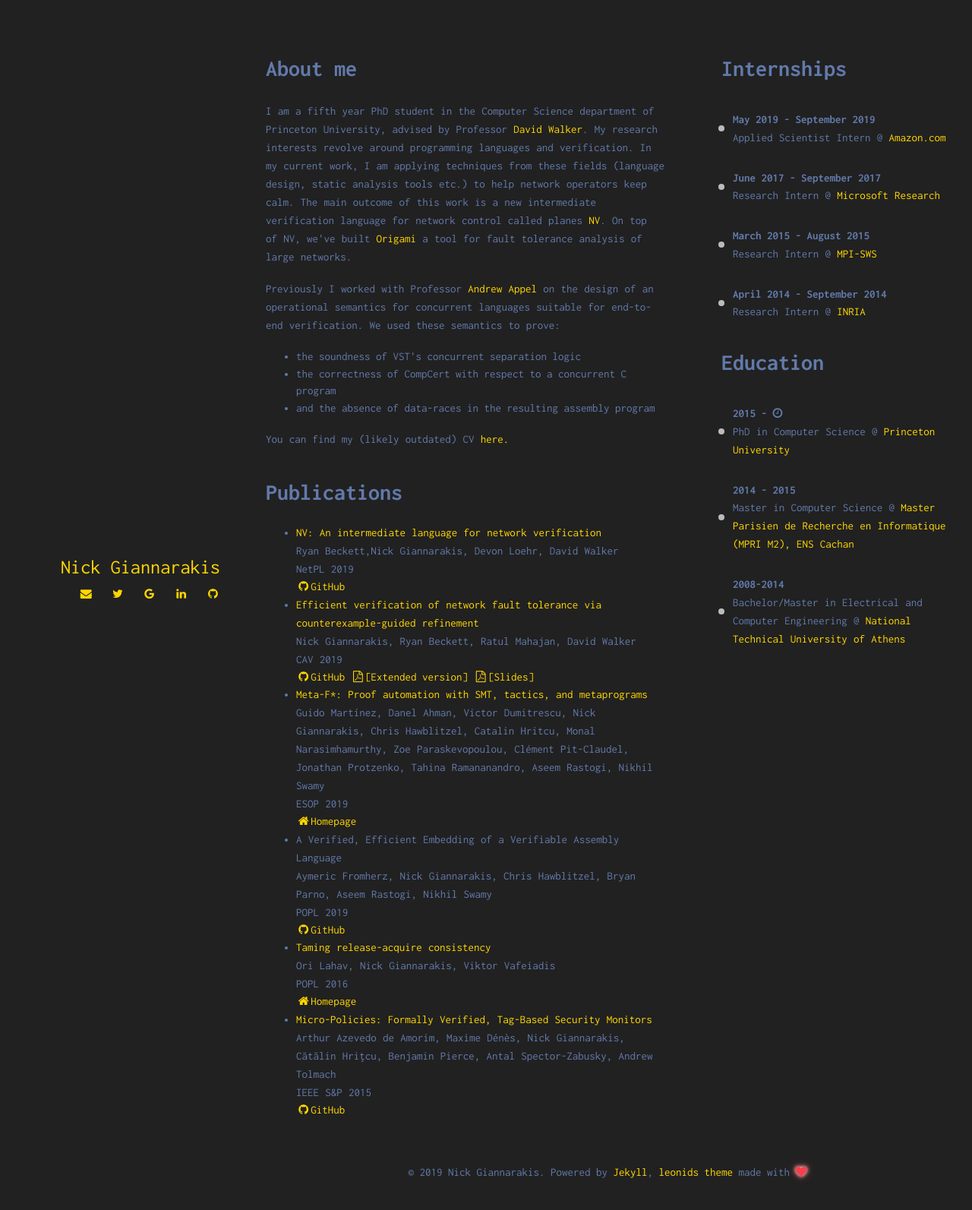
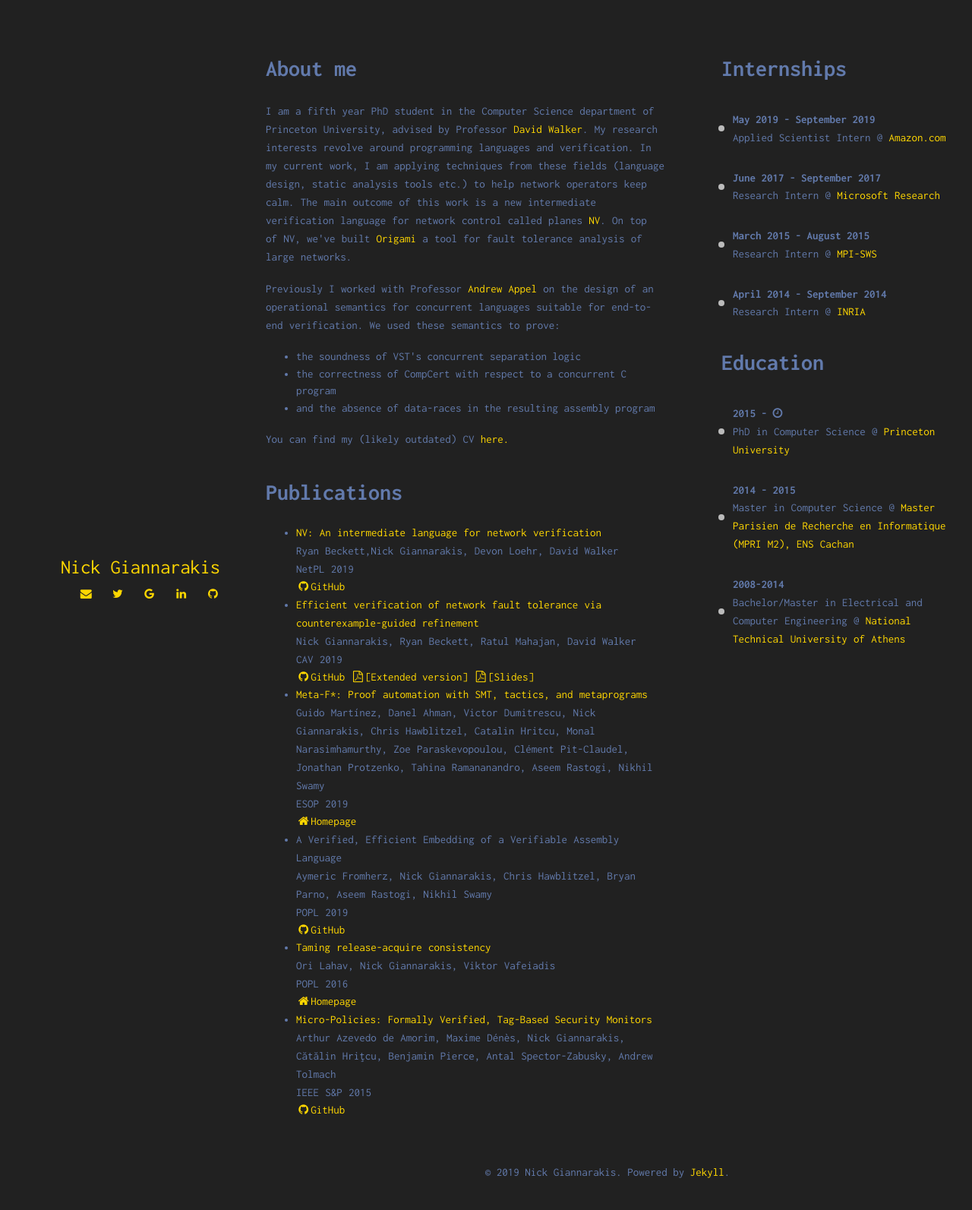
Before and after one commit to nickgian/nickgian.github.io, a Jekyll site: the page built from index.html, in a window 1280 px wide. Shown: the top 1593 px of the page at 76% size. Built offline with Jekyll 4.4.1, drawn with Linux system fonts in a browser that asks for light colours.

Commit message:
heart and stuff

```diff
--- a/_includes/footer.html
+++ b/_includes/footer.html
@@ -1,3 +1,3 @@
 <footer>
-  &copy; {{ site.time | date: '%Y' }} {{ site.owner.name }}. Powered by <a href="http://jekyllrb.com/">Jekyll</a>, <a href="http://github.com/renyuanz/leonids/">leonids theme</a> made with <i class="fa fa-heart heart-icon"></i>
+  &copy; {{ site.time | date: '%Y' }} {{ site.owner.name }}. Powered by <a href="http://jekyllrb.com/">Jekyll</a>.
 </footer>
```
